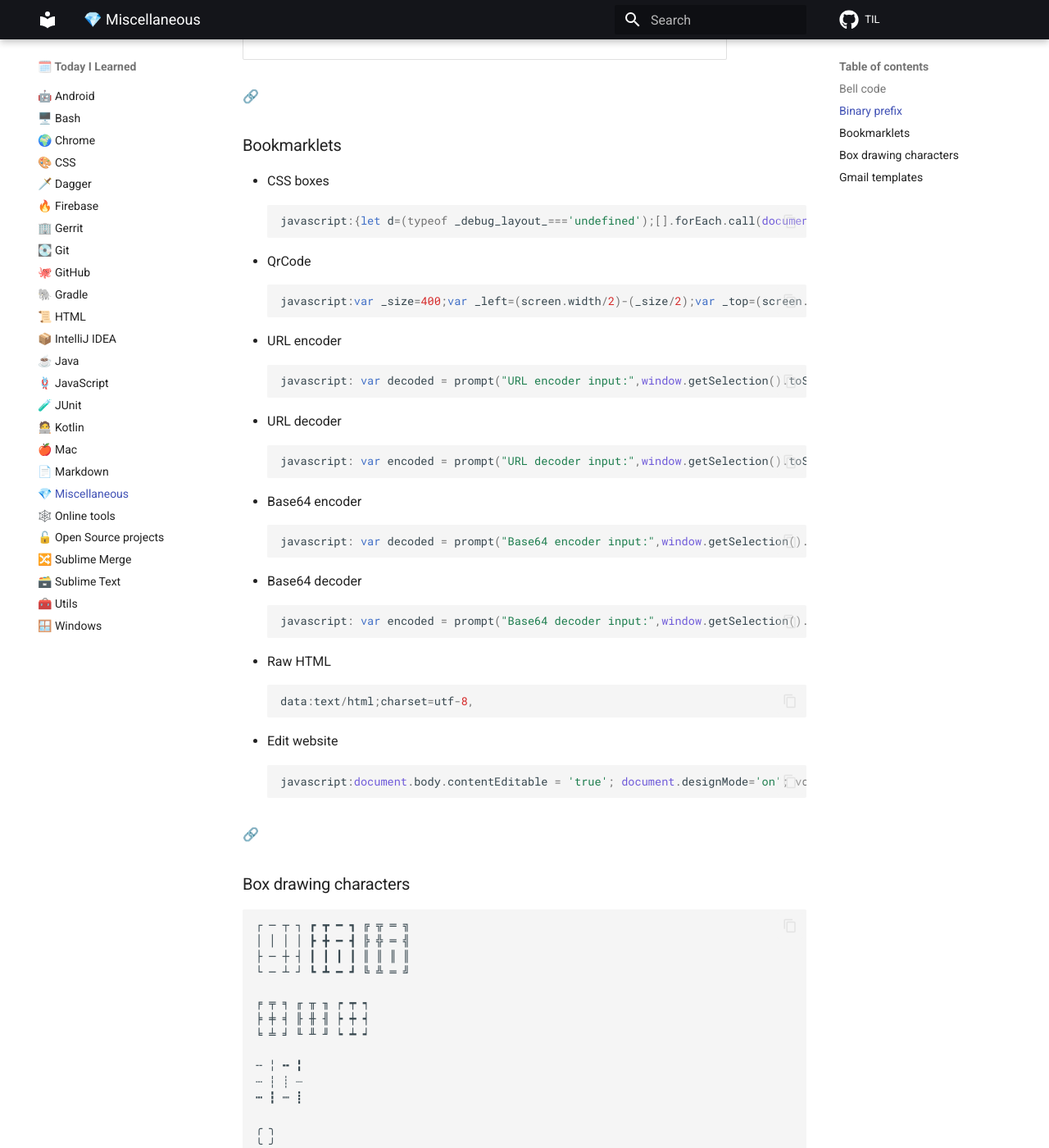
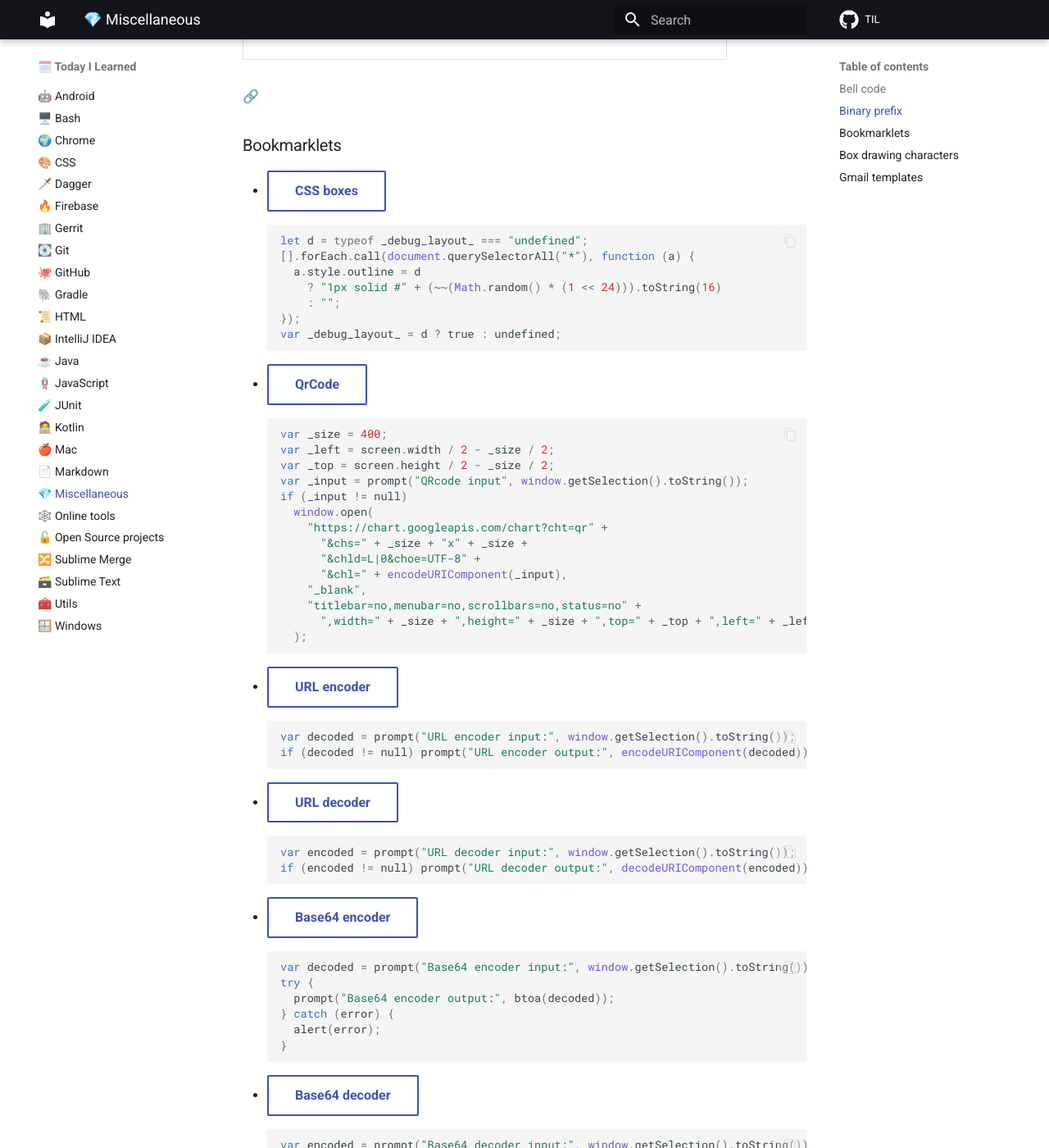
Before and after one commit to SimonMarquis/TIL, an MkDocs documentation site: the page built from docs/miscellaneous.md, in a window 1280 px wide and 1400 px high, scrolled down 834 px. Shown: the whole window at 82% size. Built offline with MkDocs 1.6.1 and Material for MkDocs 9.7.7, drawn with Linux system fonts in a browser that asks for light colours; comment, search, counter and statistics services are not loaded; some of the changed text lies outside the part shown.

Commit message:
[Miscellaneous] Make Bookmarklets clickable

````diff
--- a/docs/miscellaneous.md
+++ b/docs/miscellaneous.md
@@ -146,37 +146,69 @@ title: 💎 Miscellaneous
 
 ### Bookmarklets
 
-- CSS boxes
+- <a class="md-button" href='javascript:{let o=void 0===_debug_layout_;[].forEach.call(document.querySelectorAll("*"),(function(l){l.style.outline=o?"1px solid #"+(~~(Math.random()*16777216)).toString(16):""}));var _debug_layout_=!!o||void 0}'>CSS boxes</a>
   ```javascript
-  javascript:{let d=(typeof _debug_layout_==='undefined');[].forEach.call(document.querySelectorAll("*"),function(a){a.style.outline=d?"1px solid #"+(~~(Math.random()*(1<<24))).toString(16):""});var _debug_layout_=d?true:undefined;}
+  let d = typeof _debug_layout_ === "undefined";
+  [].forEach.call(document.querySelectorAll("*"), function (a) {
+    a.style.outline = d
+      ? "1px solid #" + (~~(Math.random() * (1 << 24))).toString(16)
+      : "";
+  });
+  var _debug_layout_ = d ? true : undefined;
   ```
-- QrCode
+- <a class="md-button" href='javascript:var _size=400,_left=screen.width/2-_size/2,_top=screen.height/2-_size/2,_input=prompt("QRcode input",window.getSelection().toString());null!=_input&&window.open("https://chart.googleapis.com/chart?cht=qr&chs="+_size+"x"+_size+"&chld=L|0&choe=UTF-8&chl="+encodeURIComponent(_input),"_blank","titlebar=no,menubar=no,scrollbars=no,status=no,width="+_size+",height="+_size+",top="+_top+",left="+_left);'>QrCode</a>
   ```javascript
-  javascript:var _size=400;var _left=(screen.width/2)-(_size/2);var _top=(screen.height/2)-(_size/2);var _input = prompt("QRcode input",window.getSelection().toString());if(_input!=null)window.open("https://chart.googleapis.com/chart?cht=qr&chs="+_size+"x"+_size+"&chld=L|0&choe=UTF-8&chl="+encodeURIComponent(_input), "_blank", "titlebar=no,menubar=no,scrollbars=no,status=no,width="+_size+",height="+_size+",top="+_top+",left="+_left);
+  var _size = 400;
+  var _left = screen.width / 2 - _size / 2;
+  var _top = screen.height / 2 - _size / 2;
+  var _input = prompt("QRcode input", window.getSelection().toString());
+  if (_input != null)
+    window.open(
+      "https://chart.googleapis.com/chart?cht=qr" +
+        "&chs=" + _size + "x" + _size +
+        "&chld=L|0&choe=UTF-8" +
+        "&chl=" + encodeURIComponent(_input),
+      "_blank",
+      "titlebar=no,menubar=no,scrollbars=no,status=no" +
+        ",width=" + _size + ",height=" + _size + ",top=" + _top + ",left=" + _left
+    );
   ```
-- URL encoder
+- <a class="md-button" href='javascript:var decoded=prompt("URL encoder input:",window.getSelection().toString());null!=decoded&&prompt("URL encoder output:",encodeURIComponent(decoded));void 0'>URL encoder</a>
   ```javascript
-  javascript: var decoded = prompt("URL encoder input:",window.getSelection().toString()); if(decoded!=null) prompt('URL encoder output:', encodeURIComponent(decoded));
+  var decoded = prompt("URL encoder input:", window.getSelection().toString());
+  if (decoded != null) prompt("URL encoder output:", encodeURIComponent(decoded));
   ```
-- URL decoder
+- <a class="md-button" href='javascript:var encoded=prompt("URL decoder input:",window.getSelection().toString());null!=encoded&&prompt("URL decoder output:",decodeURIComponent(encoded));void 0'>URL decoder</a>
   ```javascript
-  javascript: var encoded = prompt("URL decoder input:",window.getSelection().toString()); if(encoded!=null) prompt('URL decoder output:', decodeURIComponent(encoded));
+  var encoded = prompt("URL decoder input:", window.getSelection().toString());
+  if (encoded != null) prompt("URL decoder output:", decodeURIComponent(encoded));
   ```
-- Base64 encoder
+- <a class="md-button" href='javascript:var decoded=prompt("Base64 encoder input:",window.getSelection().toString());try{prompt("Base64 encoder output:",btoa(decoded))}catch(e){alert(e)};void 0'>Base64 encoder</a>
   ```javascript
-  javascript: var decoded = prompt("Base64 encoder input:",window.getSelection().toString()); if(decoded != null) try {prompt('Base64 encoder output:', btoa(decoded)); } catch(error) { alert(error); }
+  var decoded = prompt("Base64 encoder input:", window.getSelection().toString());
+  try {
+    prompt("Base64 encoder output:", btoa(decoded));
+  } catch (error) {
+    alert(error);
+  }
   ```
-- Base64 decoder
+- <a class="md-button" href='javascript:var encoded=prompt("Base64 decoder input:",window.getSelection().toString());try{prompt("Base64 decoder output:",atob(encoded))}catch(e){alert(e)};void 0'>Base64 decoder</a>
   ```javascript
-  javascript: var encoded = prompt("Base64 decoder input:",window.getSelection().toString()); if(encoded != null) try {prompt('Base64 decoder output:', atob(encoded)); } catch(error) { alert(error); }
+  var encoded = prompt("Base64 decoder input:", window.getSelection().toString());
+  try {
+    prompt("Base64 decoder output:", atob(encoded));
+  } catch (error) {
+    alert(error);
+  }
   ```
-- Raw HTML
+- <a class="md-button" href='javascript:document.body.contentEditable="true",document.designMode="on";void 0'>Edit website</a>
   ```javascript
+  document.body.contentEditable = "true";
+  document.designMode = "on";
+  ```
+- <a class="md-button" href="data:text/html;charset=utf-8,">Raw HTML</a>
+  ```
   data:text/html;charset=utf-8,
-  ```
-- Edit website
-  ```javascript
-  javascript:document.body.contentEditable = 'true'; document.designMode='on'; void 0
   ```
 
 [🔗](https://en.wikipedia.org/wiki/Bookmarklet)
````
